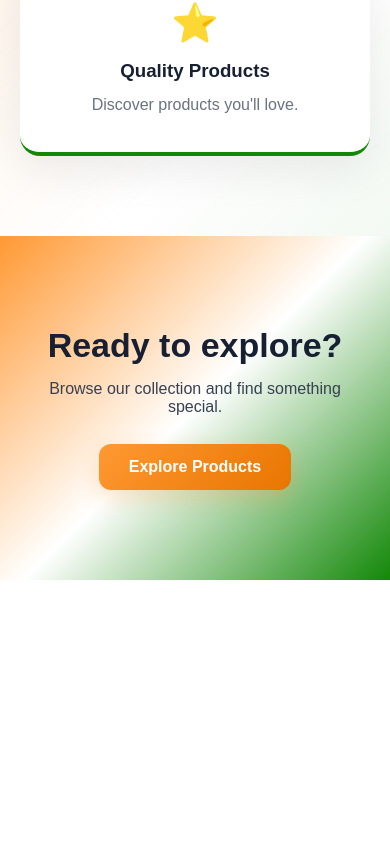
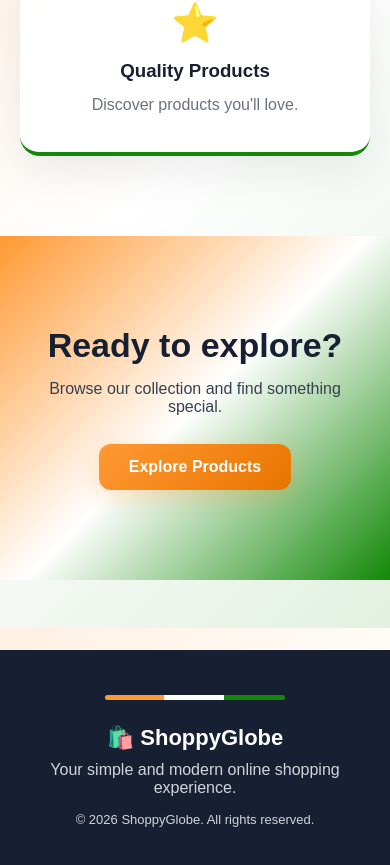
Before and after one commit to baburao745/shoppy-globe, a React (Vite) app: page / in a window 390 px wide. Shown: the part 1060-1925 px from the top of the page. Before the commit the page ends 1640 px from the top, so only its background shows below. Built offline with nearby package versions, Linux system fonts and the light colour scheme.

Commit message:
Add responsive site footer

```diff
--- a/src/App.jsx
+++ b/src/App.jsx
@@ -7,7 +7,7 @@ import ProductDetail from "./pages/ProductDetail";
 import Cart from "./pages/Cart";
 import Checkout from "./pages/Checkout";
 import NotFound from "./pages/NotFound";
-
+import Footer from "./components/Footer";
 function App() {
   return (
     <>
@@ -21,6 +21,7 @@ function App() {
         <Route path="/checkout" element={<Checkout />} />
         <Route path="*" element={<NotFound />} />
       </Routes>
+      <Footer />
     </>
   );
 }
--- /dev/null
+++ b/src/components/Footer.jsx
@@ -0,0 +1,19 @@
+function Footer() {
+  return (
+    <footer className="footer">
+      <div className="footer-tricolour"></div>
+
+      <h3>🛍️ ShoppyGlobe</h3>
+
+      <p>
+        Your simple and modern online shopping experience.
+      </p>
+
+      <p className="footer-copy">
+        © 2026 ShoppyGlobe. All rights reserved.
+      </p>
+    </footer>
+  );
+}
+
+export default Footer;
--- a/src/index.css
+++ b/src/index.css
@@ -1333,3 +1333,38 @@ textarea {
     font-size: 50px;
   }
 }
+.footer {
+  margin-top: 70px;
+  padding: 45px 20px 25px;
+  text-align: center;
+  background: #172033;
+  color: white;
+}
+
+.footer-tricolour {
+  width: 180px;
+  height: 5px;
+  margin: 0 auto 25px;
+  background: linear-gradient(
+    90deg,
+    #ff9933 33%,
+    white 33%,
+    white 66%,
+    #138808 66%
+  );
+  border-radius: 10px;
+}
+
+.footer h3 {
+  font-size: 22px;
+  margin-bottom: 10px;
+}
+
+.footer p {
+  color: #d1d5db;
+  margin-bottom: 15px;
+}
+
+.footer-copy {
+  font-size: 13px;
+}
```
